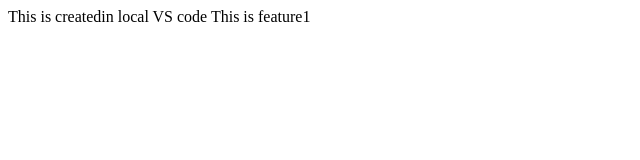
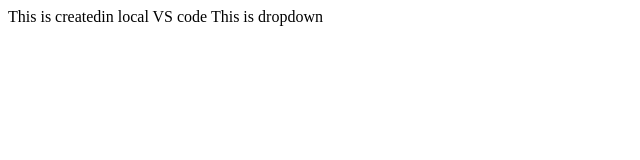
Before and after one commit to Educatingme/LocalRepo, a plain HTML site: page index.html in a window 1280 px wide. Shown: the full height of the page, 0-640 px from the left. Drawn offline with Linux system fonts and the light colour scheme.

Commit message:
add dropdown

```diff
--- a/index.html
+++ b/index.html
@@ -1,3 +1,3 @@
 <p1>This is createdin local VS code</p1>
 
-<p1>This is feature1</p1>
+<p1>This is <feature1>dropdown</feature1></p1>
```
